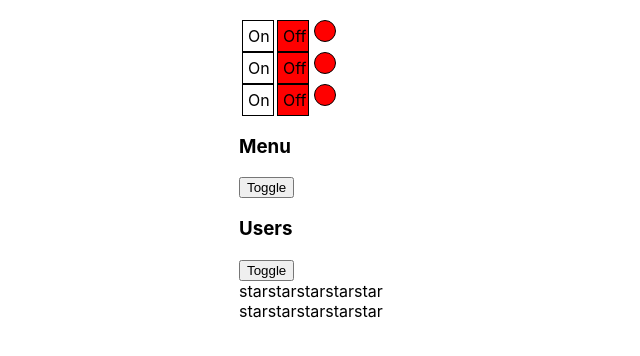
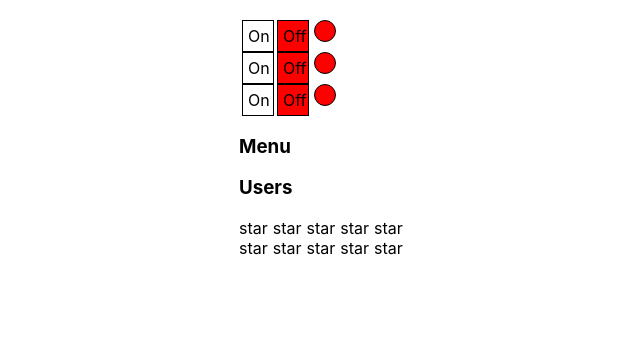
Before and after one commit to Nirweint/kabzda-kak-podrobno, a React (Create React App) app: page / in a window 1280 px wide. Shown: the top 356 px of the page, without its empty margins (101-741 px from the left). Built offline with nearby package versions, Linux system fonts and the light colour scheme.

Commit message:
07 2/2 accordion callback

```diff
--- a/src/components/UncontrolledAccordion/UncontrolledAccordion.tsx
+++ b/src/components/UncontrolledAccordion/UncontrolledAccordion.tsx
@@ -3,7 +3,7 @@ import React, { useState } from "react";
 type UncontrolledAccordionPropsType = {
     titleValue: string,
 }
-// Accordion и ACcordion2 одинаковы по результату!!!
+
 export function UncontrolledAccordion(props: UncontrolledAccordionPropsType) {
 
     let [state, setState] = useState(false)
@@ -13,18 +13,18 @@ export function UncontrolledAccordion(props: UncontrolledAccordionPropsType) {
     }
 
     return <div>
-        <AccordionTitle title={props.titleValue}/>
-        <button onClick={() => {toggle()}}>Toggle</button>
+        <AccordionTitle title={props.titleValue} toggle={toggle}/>
         { state && <AccordionBody/> }
     </div>
 }
 
 type UncontrolledAccordionTitlePropsType = {
     title: string
+    toggle: () => void
 }
 
 function AccordionTitle(props: UncontrolledAccordionTitlePropsType) {
-    return <h3>{props.title}</h3>;
+    return <h3 style={{cursor: "pointer"}} onClick={() => {props.toggle()}}>{props.title}</h3>;
 }
 
 function AccordionBody() {
--- a/src/components/UncontrolledRating/UncontrolledRating.tsx
+++ b/src/components/UncontrolledRating/UncontrolledRating.tsx
@@ -36,11 +36,11 @@ type StarPropsType = {
 function Star(props: StarPropsType) {
     console.log("Star rendering");
     return props.selected ?
-        <span onClick={() => {props.toggleRating(props.value)}}>
+        <span style={{cursor: "pointer"}} onClick={() => {props.toggleRating(props.value)}}>
             <b>star </b>
         </span>
         :
-        <span onClick={() => {props.toggleRating(props.value)}}>
+        <span style={{marginRight: 5, cursor: "pointer"}} onClick={() => {props.toggleRating(props.value)}}>
             star
         </span>
 }
```
